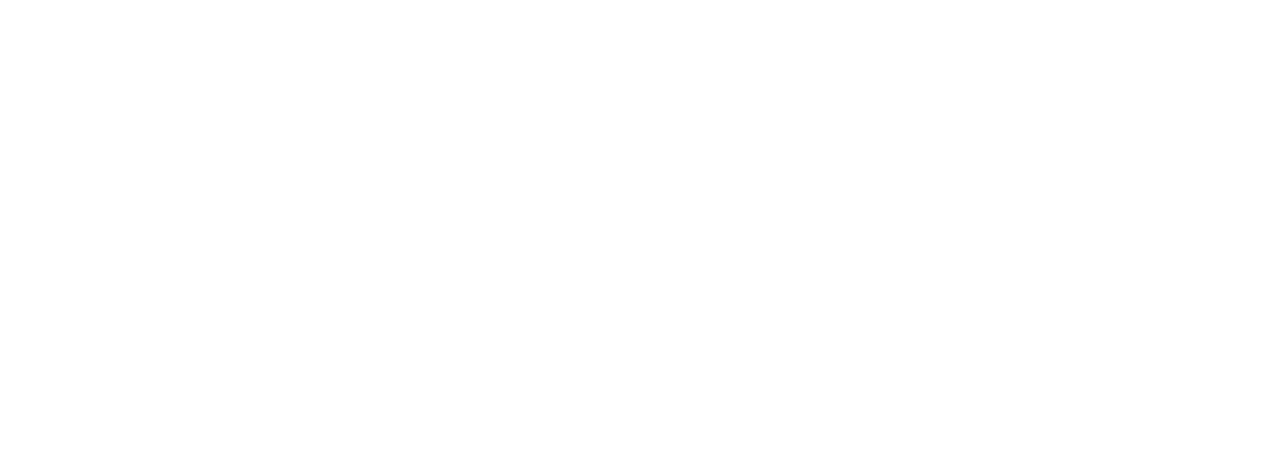
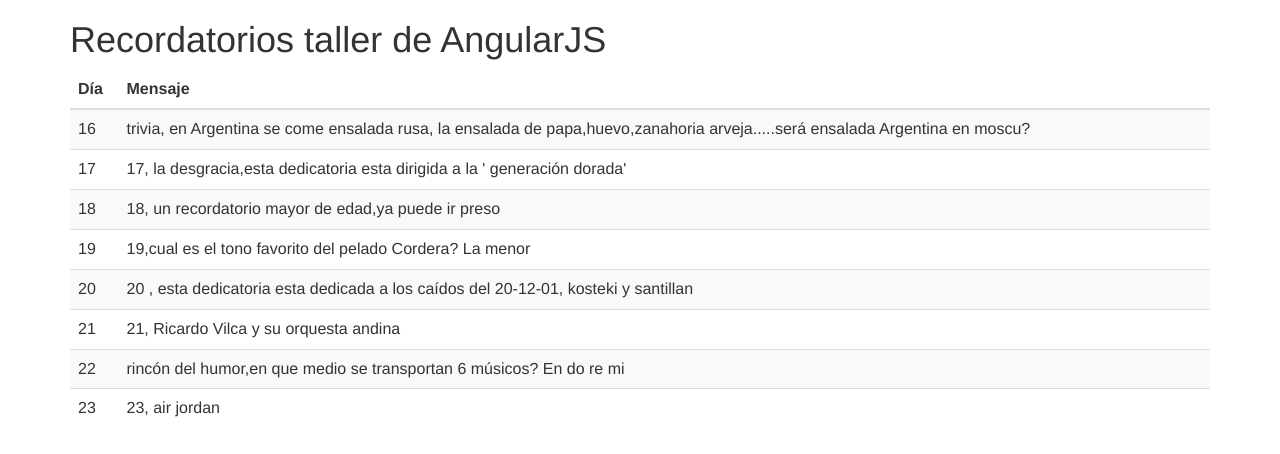
Before and after one commit to angularparatodos/curso-angular, a website: page index.html in a window 1280 px wide. Drawn offline with nearby package versions, Linux system fonts and the light colour scheme.

Commit message:
datos al ejemplo sin angular

```diff
--- a/index.html
+++ b/index.html
@@ -1,8 +1,55 @@
 <html>
     <head>
+        <script src="bower_components/jquery/dist/jquery.min.js"></script>
+        <script src="bower_components/bootstrap/dist/js/bootstrap.min.js"></script>
+        <script src="controller/app.js"></script>
+
+        <link rel="stylesheet" type="text/css" href="bower_components/bootstrap/dist/css/bootstrap.min.css">
     </head>
     <body>
-        <div>
+        <div class="container">
+            <h1>Recordatorios taller de AngularJS</h1>
+
+            <table class="table table-striped">
+                <thead>
+                    <th>D&iacute;a</th>
+                    <th>Mensaje</th>
+                </thead>
+                <tbody>
+                    <tr>
+                        <td>16</td>
+                        <td>trivia, en Argentina se come ensalada rusa, la ensalada de papa,huevo,zanahoria arveja.....será ensalada Argentina en moscu?</td>
+                    </tr>
+                    <tr>
+                        <td>17</td>
+                        <td>17, la desgracia,esta dedicatoria esta dirigida a la ' generación dorada'</td>
+                    </tr>
+                    <tr>
+                        <td>18</td>
+                        <td>18, un recordatorio mayor de edad,ya puede ir preso</td>
+                    </tr>
+                    <tr>
+                        <td>19</td>
+                        <td>19,cual es el tono favorito del pelado Cordera? La menor</td>
+                    </tr>
+                    <tr>
+                        <td>20</td>
+                        <td>20 , esta dedicatoria esta dedicada a los caídos del 20-12-01, kosteki y santillan</td>
+                    </tr>
+                    <tr>
+                        <td>21</td>
+                        <td>21, Ricardo Vilca y su orquesta andina</td>
+                    </tr>
+                    <tr>
+                        <td>22</td>
+                        <td>rincón del humor,en que medio se transportan 6 músicos? En do re mi</td>
+                    </tr>
+                    <tr>
+                        <td>23</td>
+                        <td>23, air jordan</td>
+                    </tr>
+                </tbody>
+            </table>
         </div>
     </body>
 </html>
```
